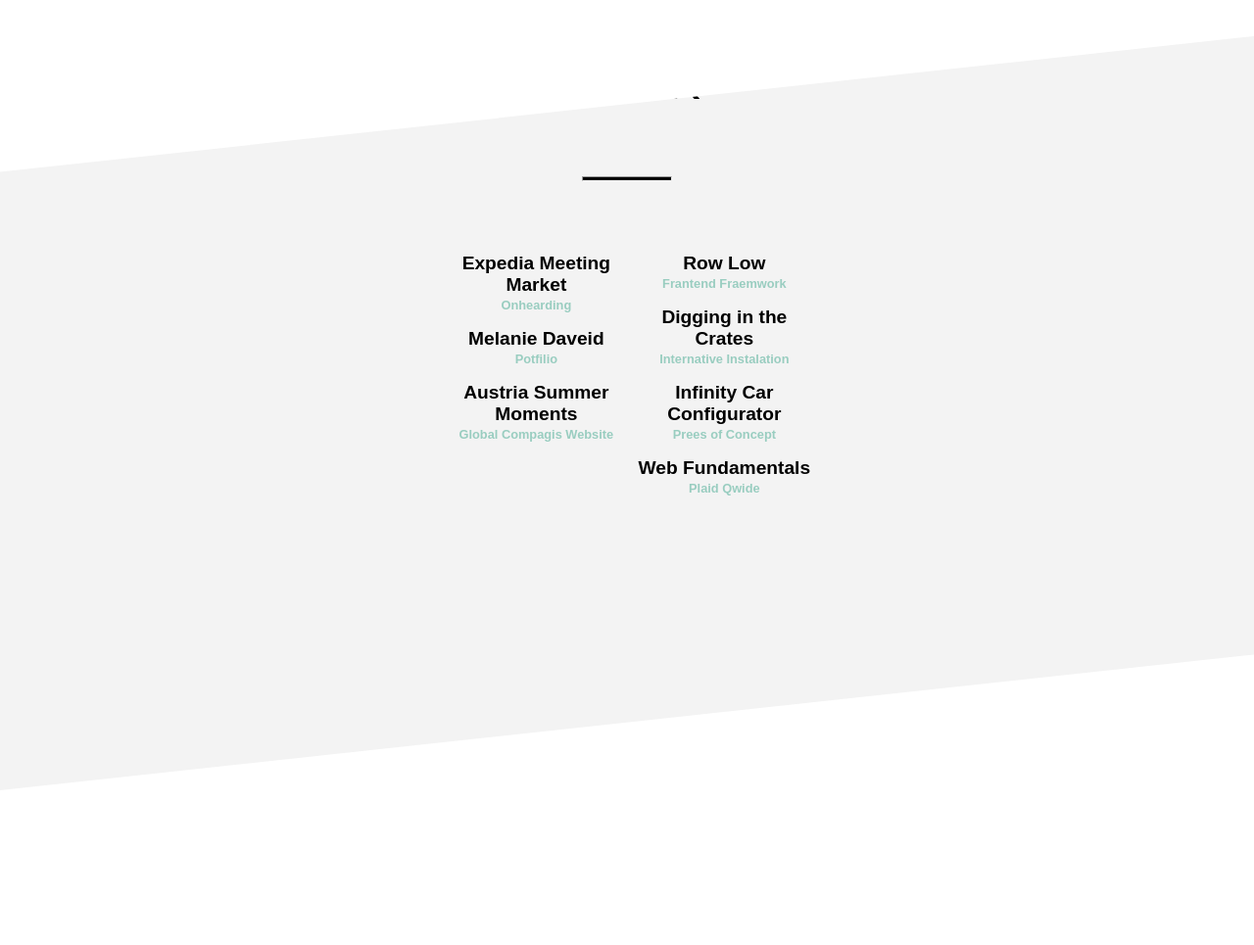
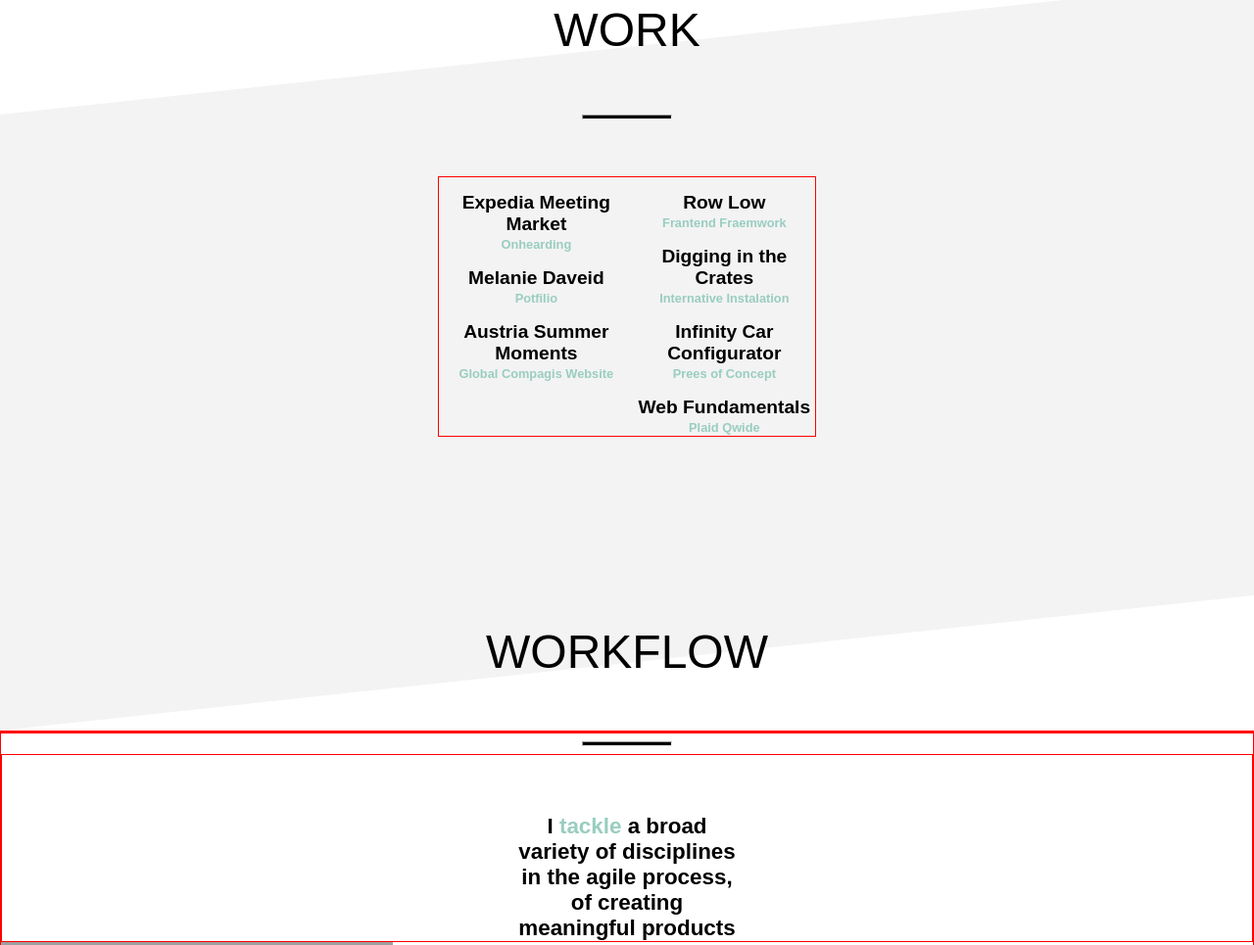
Before and after one commit to picpoint/gems, a website: page dist/index.html in a window 1280 px wide. Shown: the part 1717-2682 px from the top of the page at 98% size. Before the commit the page ends 2524 px from the top, so only its background shows below. Drawn offline with Linux system fonts and the light colour scheme; grey boxes are pictures that could not be loaded; files whose address does not match are found by name.

Commit message:
four block

```diff
--- a/src/less/style.less
+++ b/src/less/style.less
@@ -189,6 +189,19 @@
 			padding: 15px 15px;
 		}
 	}
+	&__headline {
+		border: @border;
+		display: flex;
+		justify-content: center;
+		h1 {
+			//border: @border;
+			font-size: 3rem;
+			font-family: 'Orbitron', sans-serif;
+			margin-top: 145px;
+			position: absolute;
+			z-index: 5;
+		}
+	}
 
 }
 //SECOND CONTAINER END
@@ -202,27 +215,18 @@
 	//border: @border;
 	-webkit-clip-path: polygon(0 18%, 100% 0, 100% 82%, 0 100%);
 	clip-path: polygon(0 18%, 100% 0, 100% 82%, 0 100%);
-	margin-top: 180px;
+	margin-top: 120px;
 	//z-index: -5;
+	position: relative;
 	&__wrap {
 		//border: @border;
 		display: flex;
 		flex-direction: column;
 		align-items: center;
 	}
-	&__headline {
-		//border: @border;
-		margin-top: 20px;
-		z-index: 5;
-		h1 {
-			font-size: 3rem;
-			font-family: 'Orbitron', sans-serif;
-			z-index: 10;
-		}
-	}
 	&__line {
 		//border: @border;
-		margin-top: 60px;
+		margin-top: 130px;
 		hr {
 			background-color: black;
 			height: 3px;
@@ -230,7 +234,7 @@
 		}
 	}
 	&__workpeople {
-		//border: @border;
+		border: @border;
 		display: flex;
 		flex-direction: row;
 		justify-content: space-between;
@@ -240,7 +244,7 @@
 		text-align: center;
 	}
 	&__left {
-		//width: 50%;
+		//border: @border;
 		h1 {
 			font-size: 1.2rem;
 			font-weight: bold;
@@ -253,7 +257,7 @@
 		}
 	}
 	&__right {
-		//width: 50%;
+		//border: @border;
 		h1 {
 			font-size: 1.2rem;
 			font-weight: bold;
@@ -268,3 +272,54 @@
 }
 
 //THIRD CONTAINER END
+
+
+
+//FOUR CONTAINER START
+.fourContainer {
+	&__wrap {
+		border: @border;
+	}
+	&__workflow {
+		display: flex;
+		justify-content: center;
+		border: @border;
+		h1 {
+			//border: @border;
+			font-size: 3rem;
+			font-family: 'Orbitron', sans-serif;
+			margin-top: -110px;
+			position: absolute;
+			//z-index: 5;
+		}
+	}
+	&__line {
+		//border: @border;
+		//margin-top: -30px;
+		hr {
+			background-color: black;
+			height: 3px;
+			width: 90px;
+		}
+	}
+	&__process {
+		display: flex;
+		justify-content: center;
+		//width: 50%;
+		border: @border;
+		span {
+			width: 18%;
+			font-weight: bold;
+			margin-top: 60px;
+			text-align: center;
+			font-size: 1.4rem;
+			font-family: 'Russo One', sans-serif;
+			h4 {
+				color: @turquoise;
+				display: inline-block;
+				font-weight: bold;
+			}
+		}
+	}
+}
+//FOUR CONTAINER END
```
Also changed, not shown: dist/css/style.css, dist/index.html.
